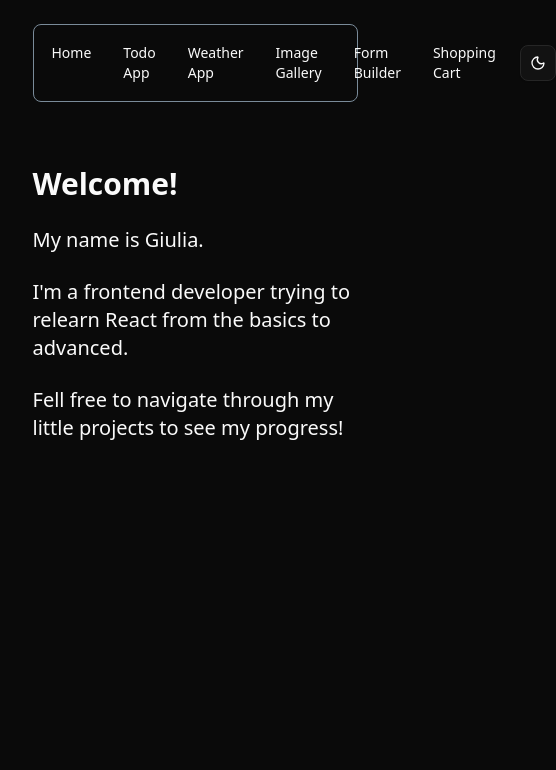
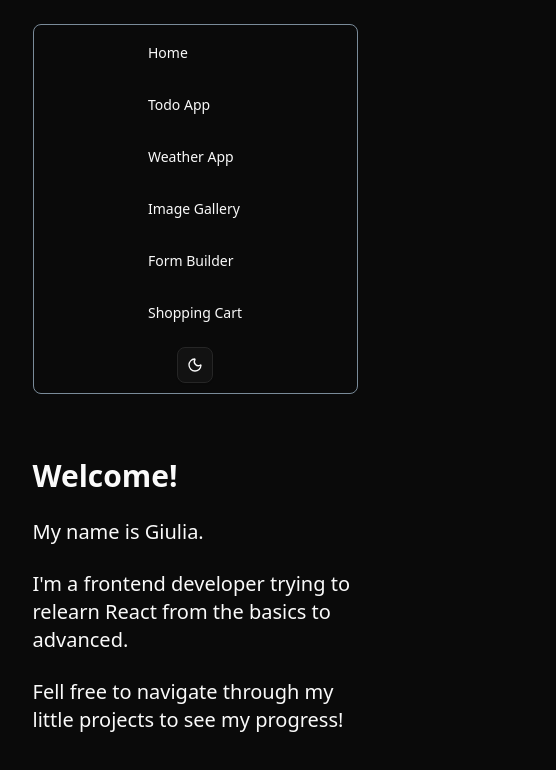
Before and after one commit to ap999nea/react-exercises, a React (Vite) app: page / in a window 390 px wide. Shown: the top 770 px of the page, 556 px wide, since content can reach past the window. Built offline with nearby package versions, Linux system fonts and the light colour scheme.

Commit message:
feat: adds semi-responsive navbar and lazy loading components

```diff
--- a/src/App.tsx
+++ b/src/App.tsx
@@ -8,8 +8,8 @@ import {
 export const App = () => {
   return (
     <div className="my-6 gap-16 w-screen flex flex-col items-center">
-      <NavigationMenu className="flex justify-between w-5/6 md:w-4/6 wrap">
-        <div className="flex justify-between gap-4">
+      <NavigationMenu className="flex flex-col lg:flex-row lg:justify-between w-5/6 md:w-4/6">
+        <div className="flex flex-col lg:flex-row gap-4">
           <NavigationMenuLink>
             <NavLink to="/">Home</NavLink>
           </NavigationMenuLink>
--- a/src/apps/ImageGallery/ImageGalleryApp.tsx
+++ b/src/apps/ImageGallery/ImageGalleryApp.tsx
@@ -42,7 +42,7 @@ const images = [
   },
 ];
 
-export const ImageGalleryApp = () => {
+const ImageGalleryApp = () => {
   const [filter, setFilter] = useState<string>("");
   const [filteredImages, setFilteredImages] = useState(images);
 
@@ -60,7 +60,7 @@ export const ImageGalleryApp = () => {
       <h1 className="text-3xl font-bold">Image Gallery</h1>
       <Card className="flex flex-col gap-4">
         <h2 className="font-semibold text-xl">Filter by tags:</h2>
-        <form className="flex justify-between items-center">
+        <form className="flex flex-col lg:flex-row gap-4 lg:gap-0 justify-between items-center">
           <div className="flex gap-4 items-center">
             <label className="font-bold" htmlFor="todo">
               Filter:
@@ -89,3 +89,5 @@ export const ImageGalleryApp = () => {
     </div>
   );
 };
+
+export default ImageGalleryApp;
--- a/src/apps/ShoppingCart/ShoppingCartApp.tsx
+++ b/src/apps/ShoppingCart/ShoppingCartApp.tsx
@@ -6,7 +6,7 @@ import {
 import { CartProvider } from "./contexts/CartContext";
 import { ProductProvider } from "./contexts/ProductContext";
 
-export const ShoppingCartApp = () => {
+const ShoppingCartApp = () => {
   return (
     <div className="flex flex-col gap-6 w-5/6 md:w-4/6">
       <h1 className="text-3xl font-bold">Shopping Cart</h1>
@@ -26,3 +26,5 @@ export const ShoppingCartApp = () => {
     </div>
   );
 };
+
+export default ShoppingCartApp;
--- a/src/main.tsx
+++ b/src/main.tsx
@@ -1,17 +1,23 @@
-import { StrictMode } from "react";
+import { lazy, StrictMode } from "react";
 import { createRoot } from "react-dom/client";
 import { createBrowserRouter, RouterProvider } from "react-router-dom";
 import { App } from "./App.tsx";
 import { FormBuilderApp } from "./apps/FormBuilder/FormBuilderApp.tsx";
-import { ImageGalleryApp } from "./apps/ImageGallery/ImageGalleryApp.tsx";
 import { Cart } from "./apps/ShoppingCart/components/Cart.tsx";
 import { ProductList } from "./apps/ShoppingCart/components/ProductList.tsx";
-import { ShoppingCartApp } from "./apps/ShoppingCart/ShoppingCartApp.tsx";
 import { TodoApp } from "./apps/Todo/TodoApp.tsx";
 import { WeatherApp } from "./apps/Weather/WeatherApp.tsx";
 import { ThemeProvider } from "./components/ThemeProvider/ThemeProvider.tsx";
 import "./index.css";
 import { Welcome } from "./Welcome.tsx";
+
+const ImageGallery = lazy(
+  () => import("@/apps/ImageGallery/ImageGalleryApp.tsx"),
+);
+
+const ShoppingCart = lazy(
+  () => import("@/apps/ShoppingCart/ShoppingCartApp.tsx"),
+);
 
 const router = createBrowserRouter([
   {
@@ -32,7 +38,7 @@ const router = createBrowserRouter([
       },
       {
         path: "/image-gallery",
-        Component: ImageGalleryApp,
+        Component: ImageGallery,
       },
       {
         path: "/form-builder",
@@ -40,7 +46,7 @@ const router = createBrowserRouter([
       },
       {
         path: "/shopping-cart",
-        Component: ShoppingCartApp,
+        Component: ShoppingCart,
         children: [
           {
             index: true,
```
